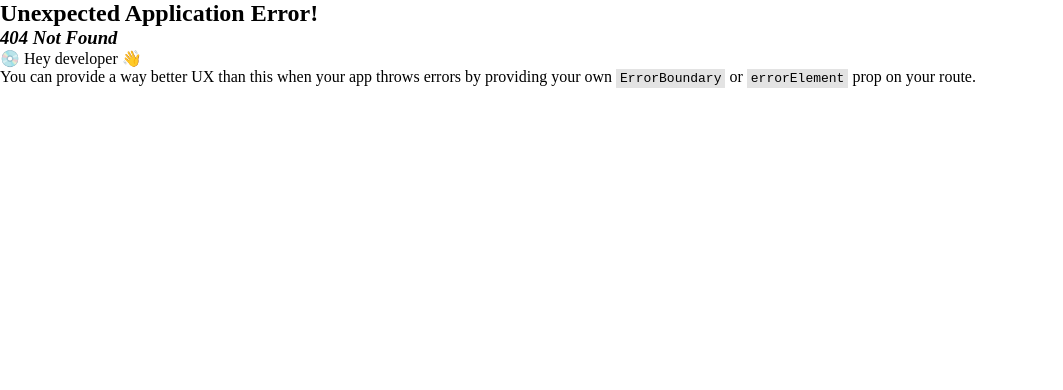
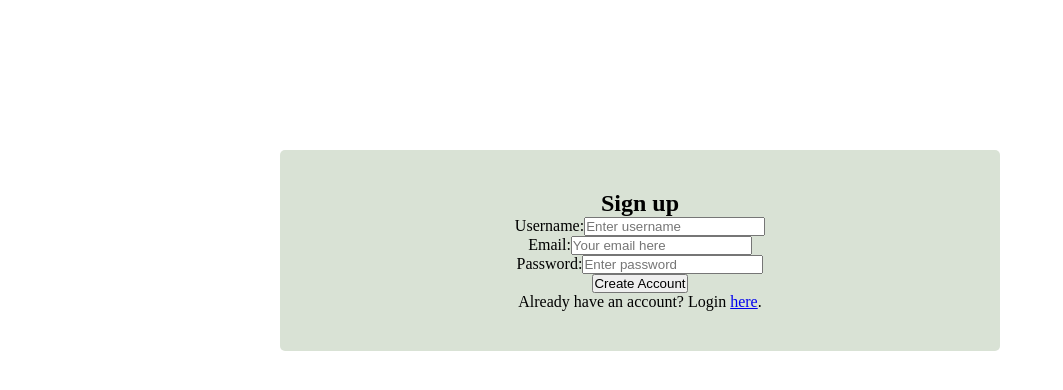
Before and after one commit to sue-lim/good_react-ions_group_2023_frontend, a React (Vite) app in the folder skillsworkshop/: page /sign-up in a window 1280 px wide. Before the commit this address had no page. Shown: the top 390 px of the page, without its empty margins (0-1063 px from the left). Built offline with nearby package versions, Linux system fonts and the light colour scheme.

Commit message:
Sign in and sign up page

```diff
--- a/skillsworkshop/src/App.css
+++ b/skillsworkshop/src/App.css
@@ -0,0 +1,10 @@
+@import url("https://fonts.googleapis.com/css2?family=League+Spartan:wght@100;400&family=Manrope&display=swap");
+
+.form {
+  margin: 150px auto;
+  width: 50%;
+  padding: 40px;
+  border-radius: 5px;
+  background-color: #d9e2d5;
+  text-align: center;
+}
--- /dev/null
+++ b/skillsworkshop/src/Components/LoginForm/LoginForm.jsx
@@ -0,0 +1,81 @@
+import { useState } from "react";
+import { Link, useNavigate, useOutletContext } from "react-router-dom";
+
+function LoginForm() {
+  const [, setLoggedIn] = useOutletContext();
+
+  //State
+  const [credentials, setCredentials] = useState({
+    username: "",
+    password: "",
+  });
+  //Hooks
+
+  const navigate = useNavigate();
+
+  //Actions
+  const handleChange = (event) => {
+    const { id, value } = event.target;
+    setCredentials((prevCredentials) => ({
+      ...prevCredentials,
+      [id]: value,
+    }));
+  };
+
+  const postData = async () => {
+    const response = await fetch(
+      `${import.meta.env.VITE_API_URL}api-token-auth/`,
+      {
+        method: "post",
+        headers: {
+          "Content-Type": "application/json",
+        },
+        body: JSON.stringify(credentials),
+      }
+    );
+    return response.json();
+  };
+
+  const handleSubmit = async (event) => {
+    event.preventDefault();
+    if (credentials.username && credentials.password) {
+      const { token } = await postData();
+      window.localStorage.setItem("token", token);
+      setLoggedIn(true);
+      navigate("/");
+    }
+  };
+
+  return (
+    <form className="form" onSubmit={handleSubmit}>
+      <h2>Log in</h2>
+      <div>
+        <label className="label" htmlFor="username">
+          Username:
+        </label>
+        <input
+          type="text"
+          id="username"
+          placeholder="Enter username"
+          onChange={handleChange}
+        />
+      </div>
+      <div>
+        <label className="label" htmlFor="password">
+          Password:
+        </label>
+        <input
+          type="password"
+          id="password"
+          placeholder="Password"
+          onChange={handleChange}
+        />
+      </div>
+      <button type="submit">Login</button>
+      <p>
+        Don't have an account? Register <Link to="/sign-up">here</Link>.
+      </p>
+    </form>
+  );
+}
+export default LoginForm;
--- a/skillsworkshop/src/Components/Nav/Nav.jsx
+++ b/skillsworkshop/src/Components/Nav/Nav.jsx
@@ -1,3 +1,4 @@
+import { Link } from "react-router-dom";
 import "./Nav.css";
 
 function Nav() {
@@ -9,13 +10,10 @@ function Nav() {
           src="https://i.postimg.cc/L685TDz1/Brown-and-White-Named-Warner-Spencer-Logo-500-350px-500-150px-1.png"
         />
       </div>
-      <ul id="nav-list">
-        <li>HOME</li>
-        <li>ABOUT</li>
-        <li>MENTORS</li>
-        {/* <li>Sign Up</li> */}
-        <li>LOGIN</li>
-      </ul>
+      <div id="nav-list">
+        <Link to="/sign-up">Sign Up</Link>
+        <Link to="/login">Login</Link>
+      </div>
     </nav>
   );
 }
--- /dev/null
+++ b/skillsworkshop/src/Components/UserForm/UserForm.jsx
@@ -0,0 +1,84 @@
+import { useState } from "react";
+import { Link, useNavigate, useParams } from "react-router-dom";
+
+function RegistrationForm() {
+  const authToken = window.localStorage.getItem("token");
+  const [users, setUsers] = useState({
+    username: "",
+    email: "",
+    password: "",
+  });
+
+  const navigate = useNavigate();
+  const { id } = useParams();
+
+  const handleChange = (event) => {
+    const { id, value } = event.target;
+    setUsers((prevUsers) => ({
+      ...prevUsers,
+      [id]: value,
+    }));
+  };
+
+  const handleSubmit = async (event) => {
+    event.preventDefault();
+
+    if (!authToken) {
+      try {
+        const response = await fetch(`${import.meta.env.VITE_API_URL}users/`, {
+          method: "post",
+          headers: {
+            "Content-Type": "application/json",
+          },
+          body: JSON.stringify(users),
+        });
+        navigate(`/project`);
+      } catch (err) {
+        console.error(err);
+      }
+    } else {
+      navigate(`/`);
+    }
+  };
+
+  return (
+    <div>
+      <form className="form" onSubmit={handleSubmit}>
+        <h2>Sign up</h2>
+        <div>
+          <label htmlFor="username">Username:</label>
+          <input
+            type="text"
+            id="username"
+            placeholder="Enter username"
+            onChange={handleChange}
+          />
+        </div>
+        <div>
+          <label htmlFor="email">Email:</label>
+          <input
+            type="email"
+            id="email"
+            placeholder="Your email here"
+            onChange={handleChange}
+          />
+        </div>
+        <div>
+          <label htmlFor="password">Password:</label>
+          <input
+            type="password"
+            id="password"
+            placeholder="Enter password"
+            onChange={handleChange}
+          />
+        </div>
+        <button type="submit">Create Account</button>
+        <p>
+          Already have an account? Login <Link to="/login">here</Link>.
+        </p>
+      </form>
+    </div>
+  );
+}
+
+export default RegistrationForm;
--- /dev/null
+++ b/skillsworkshop/src/Pages/LoginPage.jsx
@@ -0,0 +1,7 @@
+import LoginForm from "../components/LoginForm/LoginForm";
+
+function LoginPage() {
+  return <LoginForm />;
+}
+
+export default LoginPage;
--- /dev/null
+++ b/skillsworkshop/src/Pages/SignupPage.jsx
@@ -0,0 +1,7 @@
+import UserForm from "../components/UserForm/UserForm";
+
+function LoginPage() {
+  return <UserForm />;
+}
+
+export default LoginPage;
```
Also changed, not shown: skillsworkshop/src/App.jsx (+7 -1 lines).
